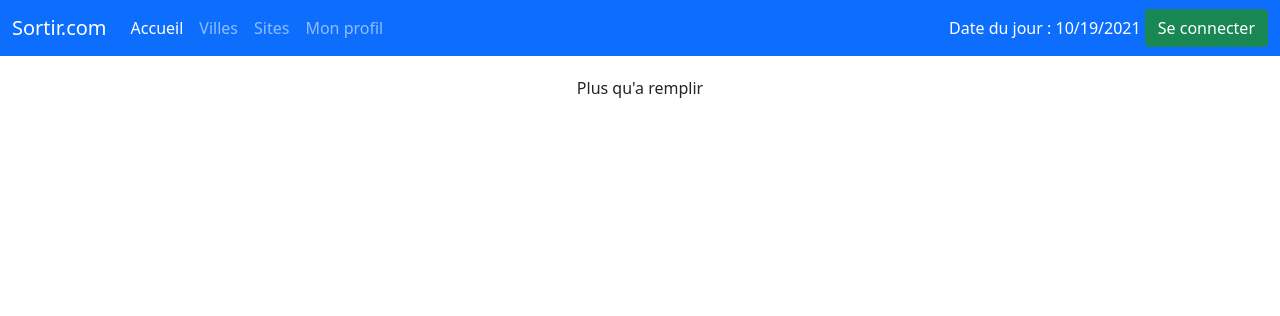
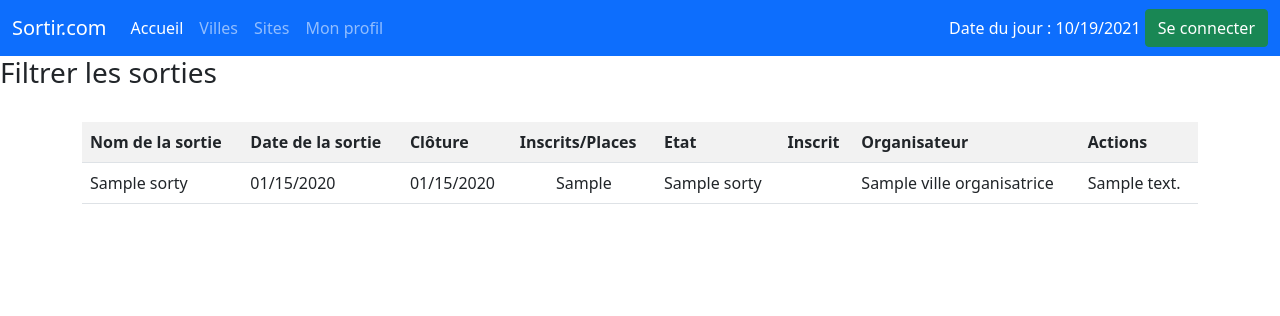
Before and after one commit to hbourniche20/ENI-projectSortir, a Symfony app: template templates/homepage/home.html.twig in a window 1280 px wide. Shown: the top 316 px of the page. Run offline with Twig, Linux system fonts and the light colour scheme; the template is opened without the code that fills it: most values are stand-ins (such as "Sample title", 1, 10 or a date in 2020); some libraries are stand-ins or nearby versions.

Commit message:
Gestion de la page d'accueil

```diff
--- a/composer.json
+++ b/composer.json
@@ -32,7 +32,7 @@
         "symfony/property-access": "5.3.*",
         "symfony/property-info": "5.3.*",
         "symfony/proxy-manager-bridge": "5.3.*",
-        "symfony/runtime": "^5.3",
+        "symfony/runtime": "5.3.*",
         "symfony/security-bundle": "5.3.*",
         "symfony/serializer": "5.3.*",
         "symfony/string": "5.3.*",
--- a/templates/base.html.twig
+++ b/templates/base.html.twig
@@ -49,17 +49,26 @@
 
                     </li>
                 </ul>
-                <span class="white">Date du jour : {{ "now"|date("m/d/Y") }}</span> &nbsp;
                 {% if app.user %}
-                    <a class="btn btn-danger" role="button" href="{{ path('app_logout') }}">Déconnexion</a>
+                    <span class="white"> {{ app.user.pseudo }} &nbsp </span>
+                {% endif %}
+                <span class="white">Date du jour : {{ "now"|date("m/d/Y") }}</span> &nbsp
+                {% if app.user %}
+                    <a class="btn btn-danger" role="button" href="{{ path('app_logout') }}">Déconnexion</a><br>
                 {% else %}
                     <a class="btn btn-success" role="button" href="{{ path('app_login') }}">Se connecter</a>
                 {% endif %}
+
             </div>
         </div>
     </nav>
     <div>
-        {% block body %}{% endblock %}
+        {% block body %}
+
+
+
+
+        {% endblock %}
     </div>
 </body>
 </html>
--- a/templates/homepage/home.css
+++ /dev/null
@@ -1,6 +0,0 @@
-.titreGauche{
-    text-align: left ;
-}
-.lienTopRight{
-    text-align:right;
-}
--- a/templates/homepage/home.html.twig
+++ b/templates/homepage/home.html.twig
@@ -4,9 +4,33 @@
 
 {% block body %}
     {# Contenu de la page #}
+    <h3>Filtrer les sorties</h3>
+    <br>
     <div class="container">
-        <div class="row justify-content-center esup">
-            Plus qu'a remplir
-        </div>
+                <table class="table table-striped" style="padding-left: 5px;padding-right: 5px;">
+                    <tr>
+                        <th>Nom de la sortie</th>
+                        <th>Date de la sortie</th>
+                        <th>Clôture</th>
+                        <th>Inscrits/Places</th>
+                        <th>Etat</th>
+                        <th>Inscrit</th>
+                        <th>Organisateur</th>
+                        <th>Actions</th>
+                    </tr>
+                    {% for sortie in sorties %}
+                    <tr>
+                        <td>{{ sortie.getNom }}</td>
+                        <td>{{ sortie.getDateSortie|date("m/d/Y") }}</td>
+                        <td>{{ sortie.getDateLimiteInscription|date("m/d/Y") }}</td>
+                        <td style="text-align: center">{{ sortie.getNbPlaces }}</td>
+                        <td>{{ sortie.getNom }}</td>
+                        <td>{{ NULL }}</td>
+                        <td>{{ sortie.getVilleOrganisatrice.getNom }}</td>
+                        <td>{{ sortie.getDescription }}</td>
+                    </tr>
+                    {% endfor %}
+                </table>
     </div>
+
 {% endblock %}
```
Also changed, not shown: src/Controller/HomeController.php (+9 -2 lines), 1 other file.
